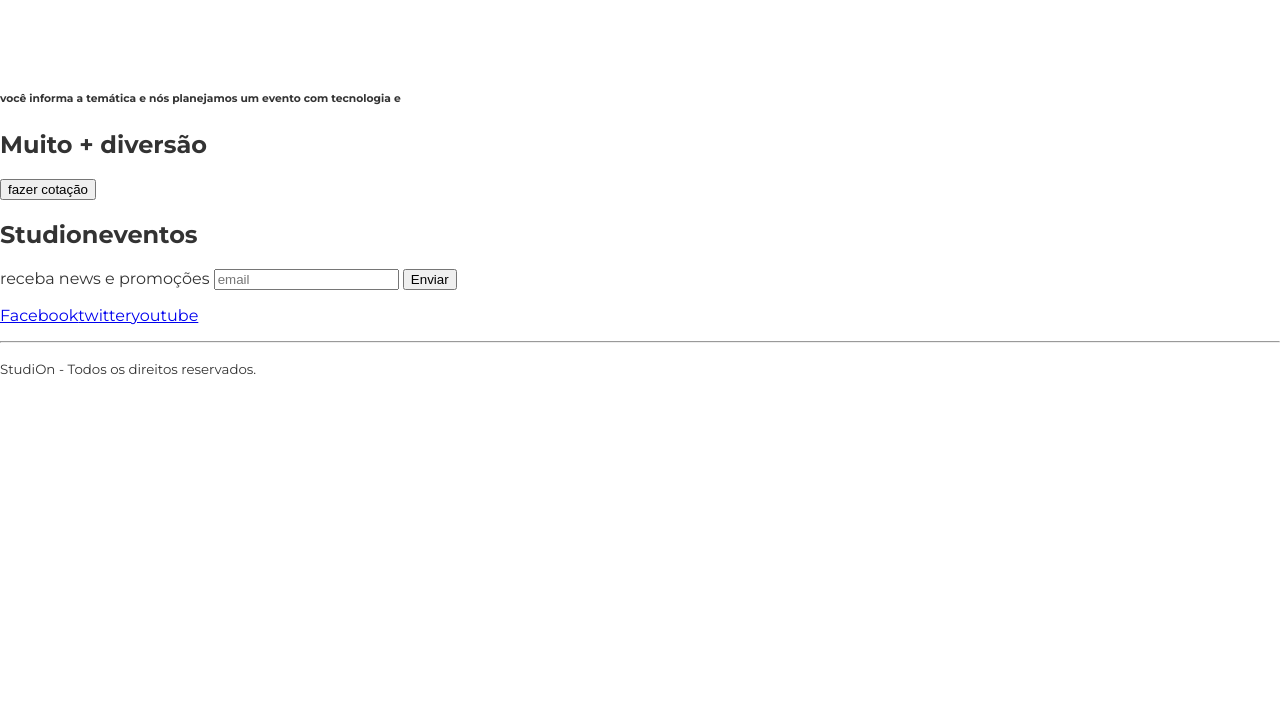
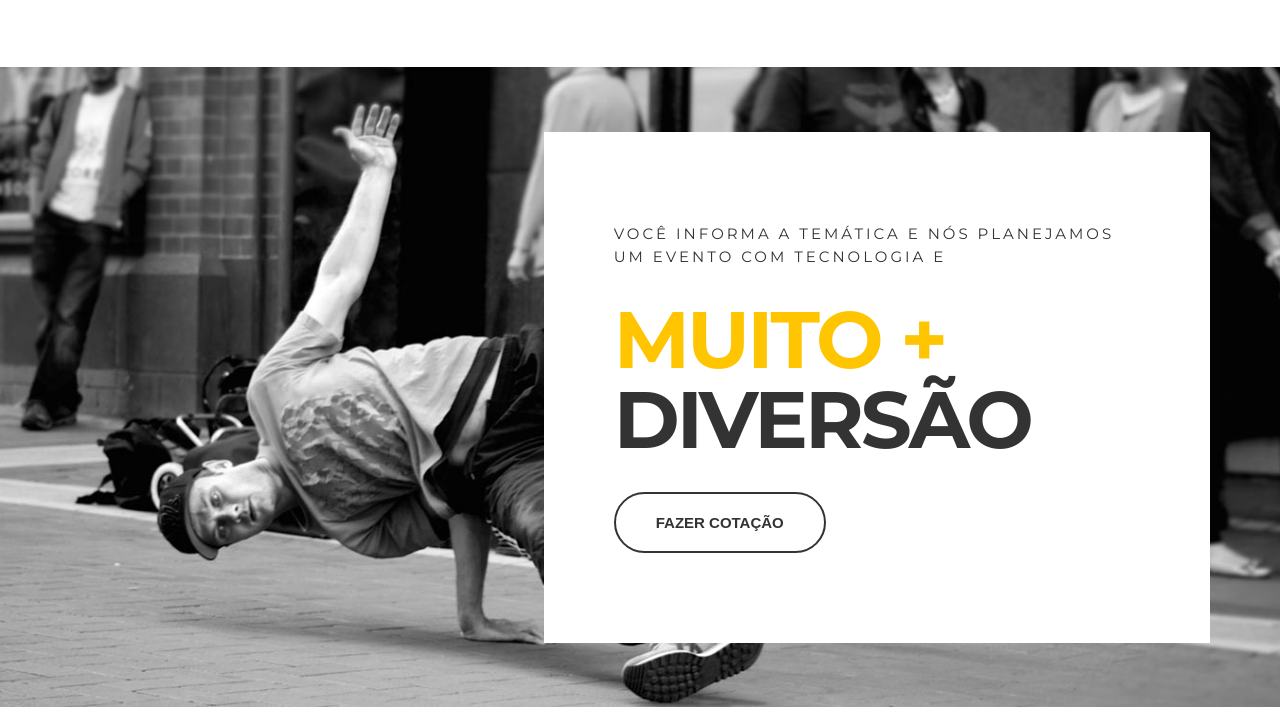
Before and after one commit to diegotoba/IS-StudioOn, a website: page src/index.html in a window 1280 px wide. Shown: the part 1480-2204 px from the top of the page. Before the commit the page ends 1874 px from the top, so only its background shows below. Drawn offline with Linux system fonts and the light colour scheme.

Commit message:
feat-quote-added styles for quote section

```diff
--- a/src/index.html
+++ b/src/index.html
@@ -61,10 +61,14 @@
                 <button class="btn btn--institutional">Saiba mais</button>
             </div>
         </section>
-        <section class="terceira">
-            <h6>você informa a temática e nós planejamos um evento com tecnologia e</h6>
-            <h2><span>Muito + </span> diversão </h2>
-            <button>fazer cotação</button>
+        <section class="quote">
+            <div class="container quote__container">
+                <div class="quote__copy">
+                    <h6>você informa a temática e nós planejamos um evento com tecnologia e</h6>
+                    <h2><span class="copy--primary">Muito + </span> diversão </h2>
+                    <button class="btn btn--quote">fazer cotação</button>
+                </div>
+            </div>
         </section>
     </main>
 
--- a/src/style.css
+++ b/src/style.css
@@ -209,3 +209,51 @@ ul {
   background: unset;
   box-shadow: 0 1rem 1rem #0006;
 }
+
+.quote {
+  background-image: url(./images/parallax.jpg);
+  background-attachment: fixed;
+  background-repeat: no-repeat;
+  background-size: cover;
+  background-position: center;
+}
+
+.quote__container {
+  display: grid;
+  align-items: center;
+  justify-items: end;
+  min-height: 80vh;
+}
+
+.quote__copy {
+  background-color: #fff;
+  padding: 5.625rem 4.375rem;
+}
+
+.quote__copy h6 {
+  font-weight: 400;
+  font-size: .9375rem;
+  letter-spacing: .1875rem;
+  line-height: 1.4375rem;
+  max-width: 53ch;
+  text-transform: uppercase;
+  margin: 0;
+}
+
+.quote__copy h2 {
+  font-size: 5rem;
+  line-height: 5rem;
+  text-transform: uppercase;
+  letter-spacing: -.1875rem;
+  margin: 2rem 0;
+}
+
+.quote__copy h2 span {
+  display: block;
+}
+
+.btn--quote {
+  color: var(--color-copy);
+  border-color: var(--color-copy);
+  background-color: unset;
+}
```
